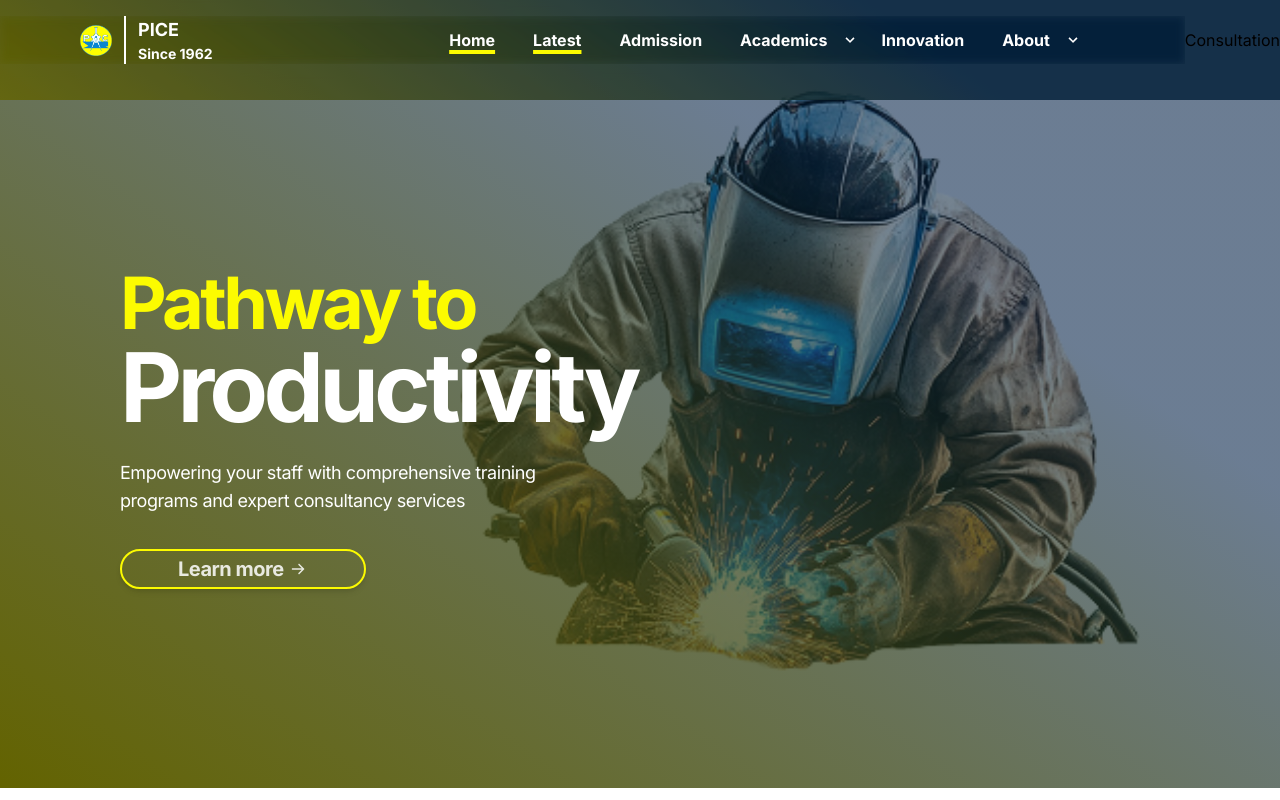
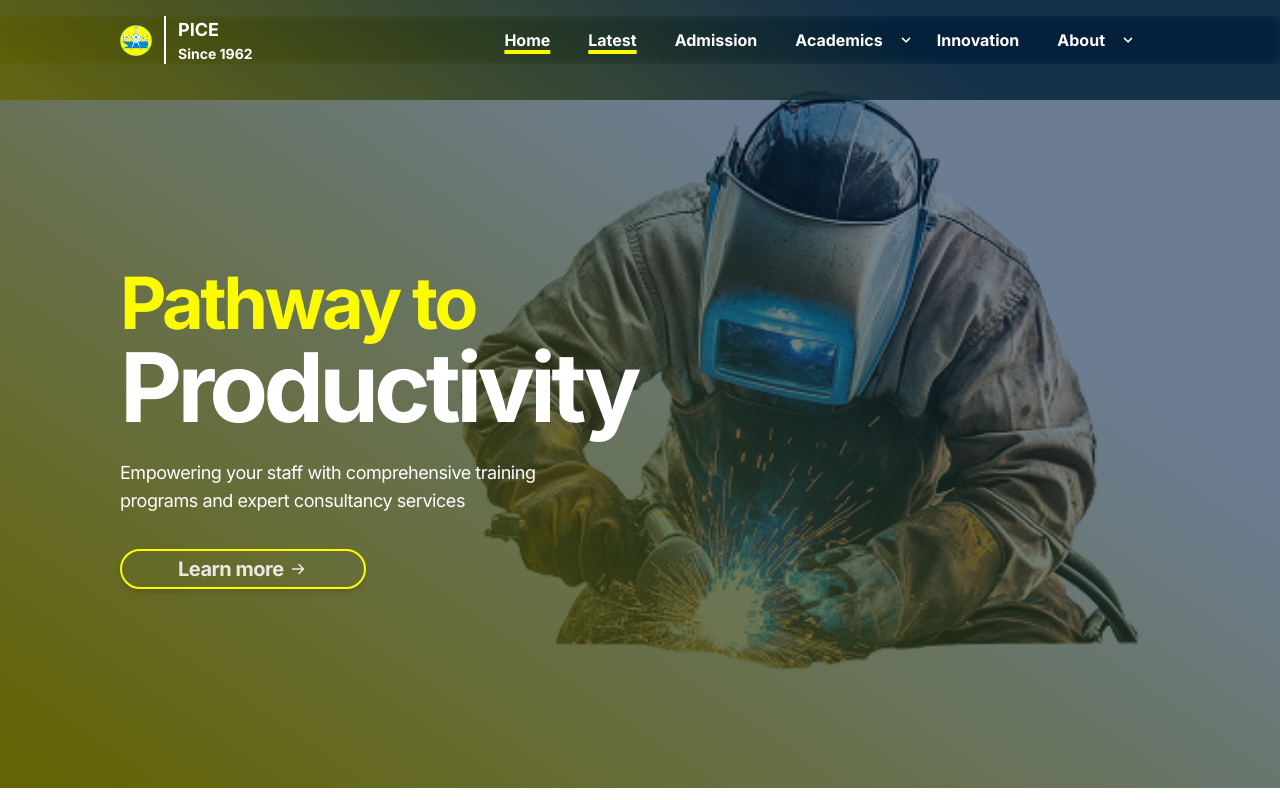
Before and after one commit to bini-i/PICE-Website, a Next.js app: page / in a window 1280 px wide. Shown: the top 800 px of the page. Built offline with nearby package versions, Linux system fonts and the light colour scheme.

Commit message:
update utils.tsx add typescript ininterface

```diff
--- a/src/app/utils.js
+++ b/src/app/utils.tsx
@@ -18,7 +18,12 @@ import { Database } from "lucide-react";
 import { PanelsTopLeft } from "lucide-react";
 import { PanelTop } from "lucide-react";
 
-export const Menus = [
+interface MenuItem {
+  name: string;
+  subMenu?: { name: string}[];
+}
+
+export const Menus: MenuItem[] = [
   {
     name: "Home",
     // subMenu: [
--- a/src/sections/Header.tsx
+++ b/src/sections/Header.tsx
@@ -349,7 +349,7 @@ export const Header = () => {
           </div>
         </div>
       </div>
-      Consultation
+
       <div className="banner-gradient backdrop-blur-sm -z-10"></div>
     </header>
   );
```
